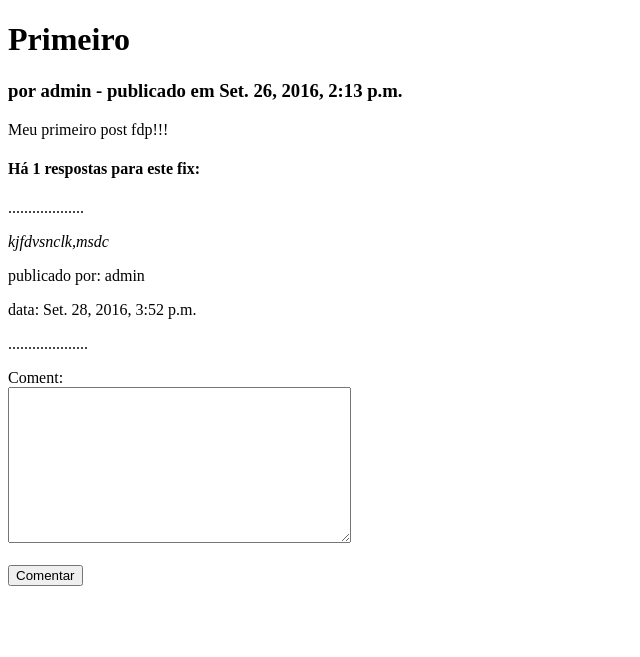
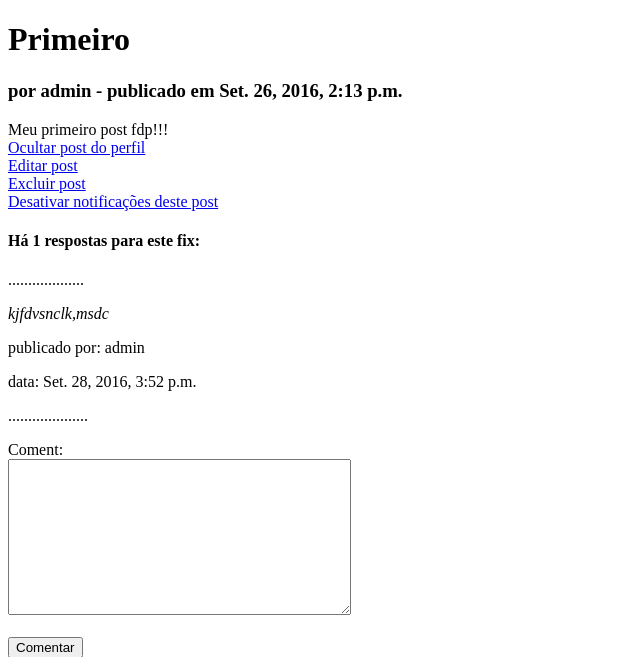
Before and after one commit to tonifc007/FixCodeProject, a Django app: page /post/1/ in a window 1280 px wide. Shown: the top 657 px of the page, without its empty margins (0-640 px from the left). Run offline with Django 3.2, Linux system fonts and the light colour scheme; a user stored in the database is signed in; data comes from the database, SQL or seed files in the repository; both versions use the stored data as it was after the commit.

Commit message:
Blog integrado ao sistema

```diff
--- a/core/forms.py
+++ b/core/forms.py
@@ -40,7 +40,7 @@ class PostForm(forms.ModelForm):
 
 	class Meta:
 		model = Post
-		fields = ('titulo', 'post')
+		fields = ('titulo', 'post', 'exibir_perfil',)
 
 class ComentPostForm(forms.ModelForm):
 
--- a/core/models.py
+++ b/core/models.py
@@ -67,6 +67,7 @@ class Post(models.Model):
 	data = models.DateTimeField(default=timezone.now)
 	notificacao = models.IntegerField(default=0)
 	ativa_notificacao = models.BooleanField(default=True)
+	exibir_perfil = models.BooleanField(default=True)
 
 	def __str__(self):
 		return self.titulo
--- a/core/static/core/js/main.js
+++ b/core/static/core/js/main.js
@@ -281,7 +281,7 @@ function best_answer(ide){
 function report(ide){
     console.log("Reportando comentário");
     console.log(ide);
-    decisao = confirm("Deseja excluir este fix?");
+    decisao = confirm("Deseja excluir esta resposta?");
     if (decisao) {
         $.ajax({
             url : "report/", // the endpoint
@@ -490,6 +490,214 @@ function deleteparticipation(ide){
     }
 }
 
+//AJAX para mostrar e ocutar post do perfil
+
+function requisicaoChavePostPerfil(ide) {
+    //console.log("função para saber se existe uma relaçao de seguidor");
+    $.ajax({
+        url : "getkeypostprofile/", // the endpoint
+        type : "POST", // http method
+        data : {
+            id : ide,
+             }, // data sent with the post request
+
+        // handle a successful response
+        success : function(json) {
+            if (json == false){
+                console.log('está falso');
+                ativepostprofile(ide);
+            }
+            else{
+                console.log('está verdadeiro');
+                inativepostprofile(ide);
+            }
+        },
+
+        // handle a non-successful response
+        error : function(xhr,errmsg,err) {
+            console.log(xhr.status + ": " + xhr.responseText);
+           alert("deu errado");
+
+        }
+    });
+}
+
+function ativepostprofile(ide){
+        $.ajax({
+        url : "ativepostprofile/", // the endpoint
+        type : "POST", // http method
+        data : {
+            id : ide,
+             }, // data sent with the post request
+
+        // handle a successful response
+        success : function(json) {
+            $('#req').text("Ocultar post do perfil");
+        },
+
+        // handle a non-successful response
+        error : function(xhr,errmsg,err) {
+            console.log(xhr.status + ": " + xhr.responseText);
+           alert("deu errado");
+
+        }
+    });
+}
+
+function inativepostprofile(ide){
+        $.ajax({
+        url : "inativepostprofile/", // the endpoint
+        type : "POST", // http method
+        data : {
+            id : ide,
+             }, // data sent with the post request
+
+        // handle a successful response
+        success : function(json) {
+            $('#req').text("Exibir post no perfil");
+        },
+
+        // handle a non-successful response
+        error : function(xhr,errmsg,err) {
+            console.log(xhr.status + ": " + xhr.responseText);
+           alert("deu errado");
+
+        }
+    });
+}
+
+function alertDeletePost(ide){
+    decisao = confirm("Deseja excluir este post?");
+    if (decisao) {
+        console.log("confirmou");
+        $.ajax({
+        url : "delete_post/", // the endpoint
+        type : "POST", // http method
+        data : {
+            id : ide,
+             }, // data sent with the post request
+
+        // handle a successful response
+        success : function(json) {
+            window.location.replace("/myposts/");
+            console.log(json); // log the returned json to the console
+            console.log("success"); // another sanity check
+        },
+
+        // handle a non-successful response
+        error : function(xhr,errmsg,err) {
+            console.log(xhr.status + ": " + xhr.responseText);
+           alert("deu errado")
+
+        }
+    });
+    }
+}
+
+
+function requisicaoChaveAtivacaoPost(ide) {
+    //console.log("função para saber se existe uma relaçao de seguidor");
+    $.ajax({
+        url : "getkeyactivepost/", // the endpoint
+        type : "POST", // http method
+        data : {
+            id : ide,
+             }, // data sent with the post request
+
+        // handle a successful response
+        success : function(json) {
+            if (json == false){
+                console.log('está falso');
+                ativenotifypost(ide)
+            }
+            else{
+                console.log('está verdadeiro');
+                inativenotifypost(ide)
+            }
+        },
+
+        // handle a non-successful response
+        error : function(xhr,errmsg,err) {
+            console.log(xhr.status + ": " + xhr.responseText);
+           alert("deu errado");
+
+        }
+    });
+}
+
+function ativenotifypost(ide){
+        $.ajax({
+        url : "activenotifypost/", // the endpoint
+        type : "POST", // http method
+        data : {
+            id : ide,
+             }, // data sent with the post request
+
+        // handle a successful response
+        success : function(json) {
+            $('#reqP').text("Desativar notificações deste post");
+        },
+
+        // handle a non-successful response
+        error : function(xhr,errmsg,err) {
+            console.log(xhr.status + ": " + xhr.responseText);
+           alert("deu errado");
+
+        }
+    });
+}
+
+function inativenotifypost(ide){
+        $.ajax({
+        url : "inactivenotifypost/", // the endpoint
+        type : "POST", // http method
+        data : {
+            id : ide,
+             }, // data sent with the post request
+
+        // handle a successful response
+        success : function(json) {
+            $('#reqP').text("Ativar notificações deste post");
+        },
+
+        // handle a non-successful response
+        error : function(xhr,errmsg,err) {
+            console.log(xhr.status + ": " + xhr.responseText);
+           alert("deu errado");
+
+        }
+    });
+}
+
+function report_coment_post(ide){
+    console.log("Reportando comentário");
+    console.log(ide);
+    decisao = confirm("Deseja excluir esta comentário?");
+    if (decisao) {
+        $.ajax({
+            url : "report/", // the endpoint
+            type : "POST", // http method
+            data : {
+                id : ide,
+                 }, // data sent with the post request
+
+            // handle a successful response
+            success : function(json) {
+                console.log(json); // log the returned json to the console
+                console.log("success"); // another sanity check
+                parent.window.document.location.href = '';
+            },
+
+            // handle a non-successful response
+            error : function(xhr,errmsg,err) {
+                console.log(xhr.status + ": " + xhr.responseText);
+               alert("Não foi possível reportar esta resposta")
+
+            }
+        });
+    }
+}
+
 
 //Cookies globais padrões para utilização do AJAX
 
--- a/core/templates/core/postdetail.html
+++ b/core/templates/core/postdetail.html
@@ -3,12 +3,30 @@
 <head>
 	<title>{{ post.titulo }} - Fixcode</title>
 	{% load staticfiles %}
+	<script src="https://ajax.googleapis.com/ajax/libs/jquery/1.12.0/jquery.min.js"></script>
+	<script src="{% static 'core/js/main.js' %}"></script>
 </head>
 <body>
 {% load aux_tags %}
 <h1>{{ post.titulo }}</h1>
 <h3>por {{ post.user }} - publicado em {{ post.data }}</h3>
-<span>{{ post.post }}</span>
+<span>{{ post.post }}</span><br>
+
+{% if post.user == request.user %}
+	{% if post.exibir_perfil == True %}
+		<a href="#" id="req" onclick="requisicaoChavePostPerfil('{{ post.pk }}')">Ocultar post do perfil</a><br>
+	{% else %}
+		<a href="#" id="req" onclick="requisicaoChavePostPerfil('{{ post.pk }}')">Exibir post no perfil</a><br>
+	{% endif %}
+	<a href="{% url 'core:edit_post' post.pk %}">Editar post</a><br>
+	<a href="#"onclick="alertDeletePost('{{ post.pk }}')">Excluir post</a><br>
+
+	{% if post.ativa_notificacao == True %}
+		<a href="#" id="reqP" onclick="requisicaoChaveAtivacaoPost('{{ post.pk }}')">Desativar notificações deste post</a><br>
+	{% else %}
+		<a href="#" id="reqP" onclick="requisicaoChaveAtivacaoPost('{{ post.pk }}')">Ativar notificações deste post</a><br>
+	{% endif %}
+{% endif %}
 
 
 {% if coments %}
@@ -19,6 +37,9 @@
 		<p><i>{{ com.coment }}</i></p>
 		<p>publicado por: {{ com.user }}</p>
 		<p>data: {{ com.data }}</p>
+		{% if post.user == request.user and com.user != request.user %}
+		<a href="#" onclick="report_coment_post('{{ com.pk }}')">Reportar comentário</a>
+		{% endif %}
 		<p>....................</p>
 	{% endfor %}
 
--- a/core/urls.py
+++ b/core/urls.py
@@ -30,8 +30,14 @@ urlpatterns = [
     url(r'^create_post/$', views.create_post, name='create_post'),
     url(r'^post/(?P<pk>[0-9]+)/$', views.post_detail, name='post_detail'),
     url(r'^myposts/$', views.my_posts, name='my_posts'),
+    url(r'^post/(?P<pk>[0-9]+)/edit/$', views.edit_post, name='edit_post'),
+    url(r'^post/(?P<pk>[0-9]+)/delete_post/$', views.delete_post, name='delete_post'),
+    url(r'^post/(?P<pk>[0-9]+)/getkeyactivepost/$', views.getkeyactivepost, name='getkeyactivepost'),
+    url(r'^post/(?P<pk>[0-9]+)/activenotifypost/$', views.ativeNotifyPost, name='activenotifypost'),
+    url(r'^post/(?P<pk>[0-9]+)/inactivenotifypost/$', views.inativeNotifyPost, name='inactivenotifypost'),
+    url(r'^post/(?P<pk>[0-9]+)/report/$', views.report_coment_post, name='report'),
 
-    #Rotas de requisiçoes AJAX
+    #Rotas de requisiçoes AJAX - Fixies
         #My fixies
     url(r'^fix/(?P<pk>[0-9]+)/getnotifymyfix/$', views.getnotifymyfix, name='getnotifymyfix'),
     url(r'^fix/(?P<pk>[0-9]+)/inativenotifyfix/$', views.inativeNotifyMyFixies, name='inativeNotifyMyFixies'),
@@ -53,6 +59,12 @@ urlpatterns = [
     url(r'^fix/(?P<pk>[0-9]+)/favorite/$', views.favorite_fix, name='favorite_fix'),
     url(r'^fix/(?P<pk>[0-9]+)/un_favorite/$', views.un_favorite_fix, name='un_favorite_fix'),
 
+    #Rotas de requisições AJAX - Posts
+    url(r'^post/(?P<pk>[0-9]+)/getkeypostprofile/$', views.getkeypostprofile, name='getkeypostprofile'),
+    url(r'^post/(?P<pk>[0-9]+)/ativepostprofile/$', views.ativepostprofile, name='getkeypostprofile'),
+    url(r'^post/(?P<pk>[0-9]+)/inativepostprofile/$', views.inativepostprofile, name='getkeypostprofile'),
+
+
         #Profile
     url(r'^profile/(?P<username>\w+)/getrelationship/$', views.getrelationship, name='getrelationship'),
     url(r'^profile/(?P<username>\w+)/follower/$', views.followajax, name='followajax'),
--- a/core/views.py
+++ b/core/views.py
@@ -139,7 +139,7 @@ def profile(request, username):
 	else:
 		dadosSeguir = 0
 
-	posts = Post.objects.filter(user=use)
+	posts = Post.objects.filter(user=use, exibir_perfil=True)
 
 	paginator = Paginator(posts, 5)
 	page = request.GET.get('page')
@@ -787,7 +787,7 @@ def create_post(request):
 			post = form.save(commit=False)
 			post.user = request.user
 			post.save()
-			return redirect('/')
+			return redirect('/post/'+str(post.pk)+'/')
 		return render(request, 'core/createpost.html', {'form':form})
 
 def post_detail(request, pk):
@@ -837,3 +837,160 @@ def my_posts(request):
 		except EmptyPage:
 			relations = paginator.page(paginator.num_pages)
 		return render(request, 'core/myposts.html', {'relations':relations})
+
+def getkeypostprofile(request, pk):
+	if not request.user.is_authenticated():
+		return render(request, 'core/login.html')
+	else:
+		if request.method == 'POST':
+			pk = request.POST.get('id')
+			post = get_object_or_404(Post, pk=pk)
+			response_data = False
+			if post.user == request.user:
+				if post.exibir_perfil == True:
+					response_data = True
+				else:
+					response_data = False
+			else:
+				raise Http404
+			return HttpResponse(json.dumps(response_data), content_type="application/json")
+		return HttpResponse(json.dumps({"nothing to see": "this isn't happening"}),content_type="application/json")
+
+def ativepostprofile(request, pk):
+	if not request.user.is_authenticated():
+		return render(request, 'core/login.html')
+	else:
+		if request.method == 'POST':
+			pk = request.POST.get('id')
+			post = get_object_or_404(Post, pk=pk)
+			response_data = False
+			if post.user == request.user:
+				post.exibir_perfil = True
+				post.save()
+				response_data = True
+			else:
+				raise Http404
+			return HttpResponse(json.dumps(response_data), content_type="application/json")
+		return HttpResponse(json.dumps({"nothing to see": "this isn't happening"}),content_type="application/json")
+
+def inativepostprofile(request, pk):
+	if not request.user.is_authenticated():
+		return render(request, 'core/login.html')
+	else:
+		if request.method == 'POST':
+			pk = request.POST.get('id')
+			post = get_object_or_404(Post, pk=pk)
+			response_data = False
+			if post.user == request.user:
+				post.exibir_perfil = False
+				post.save()
+				response_data = True
+			else:
+				raise Http404
+			return HttpResponse(json.dumps(response_data), content_type="application/json")
+		return HttpResponse(json.dumps({"nothing to see": "this isn't happening"}),content_type="application/json")
+
+def edit_post(request, pk):
+	if not request.user.is_authenticated():
+		return render(request, 'core/login.html')
+	else:
+		post = get_object_or_404(Post, pk=pk)
+		if post.user == request.user:
+			form = PostForm(request.POST or None, instance=post)
+			if form.is_valid():
+				post = form.save(commit=False)
+				post.user = request.user
+				post.save()
+				return redirect('/post/'+pk+'/')
+			return render(request, 'core/createpost.html', {'form':form})
+		else:
+			raise Http404
+
+def delete_post(request, pk):
+	if not request.user.is_authenticated():
+		return render(request, 'core/login.html')
+	else:
+		if request.method == 'POST':
+			idPost = request.POST.get('id')
+			post = get_object_or_404(Post, pk=idPost)
+			response_data = False
+			if post.user != request.user:
+				print('este fix não é deste usuario')
+				raise Http404
+			else:
+				post.delete()
+				print("chegou pra deletar")
+				response_data = True
+		return HttpResponse(json.dumps(response_data), content_type="application/json")
+	return HttpResponse(json.dumps({"nothing to see": "this isn't happening"}),content_type="application/json")
+
+def getkeyactivepost(request, pk):
+	if not request.user.is_authenticated():
+		return render(request, 'core/login.html')
+	else:
+		if request.method == 'POST':
+			pk = request.POST.get('id')
+			post = get_object_or_404(Post, pk=pk)
+			response_data = False
+			if post.user == request.user:
+				if post.ativa_notificacao == True:
+					response_data = True
+				else:
+					response_data = False
+			else:
+				raise Http404
+			return HttpResponse(json.dumps(response_data), content_type="application/json")
+		return HttpResponse(json.dumps({"nothing to see": "this isn't happening"}),content_type="application/json")
+
+def ativeNotifyPost(request, pk):
+	if not request.user.is_authenticated():
+		return render(request, 'core/login.html')
+	else:
+		if request.method == 'POST':
+			pk = request.POST.get('id')
+			post = get_object_or_404(Post, pk=pk)
+			response_data = False
+			if post.user == request.user:
+				post.ativa_notificacao = True
+				post.save()
+				response_data = True
+			else:
+				raise Http404
+			return HttpResponse(json.dumps(response_data), content_type="application/json")
+		return HttpResponse(json.dumps({"nothing to see": "this isn't happening"}),content_type="application/json")
+
+def inativeNotifyPost(request, pk):
+	if not request.user.is_authenticated():
+		return render(request, 'core/login.html')
+	else:
+		if request.method == 'POST':
+			pk = request.POST.get('id')
+			post = get_object_or_404(Post, pk=pk)
+			response_data = False
+			if post.user == request.user:
+				post.ativa_notificacao = False
+				post.save()
+				response_data = True
+			else:
+				raise Http404
+			return HttpResponse(json.dumps(response_data), content_type="application/json")
+		return HttpResponse(json.dumps({"nothing to see": "this isn't happening"}),content_type="application/json")
+
+def report_coment_post(request, pk):
+	if not request.user.is_authenticated():
+		return render(request, 'core/login.html')
+	else:
+		if request.method == 'POST':
+			comentpk = request.POST.get('id')
+			post = get_object_or_404(Post, pk=pk)
+			response_data = "Não foi possível reportar"
+			if post.user == request.user:
+				print("este fix é deste usuário")
+				coment = get_object_or_404(ComentPost, pk=comentpk)
+				if coment.user == request.user:
+					raise Http404
+				else:
+					coment.delete()
+					response_data = "Comentário reportado com sucesso"
+			return HttpResponse(json.dumps(response_data), content_type="application/json")
+		return HttpResponse(json.dumps({"nothing to see": "this isn't happening"}),content_type="application/json")
```
Also changed, not shown: core/migrations/0021_post_exibir_perfil.py (added), db.sqlite3.
